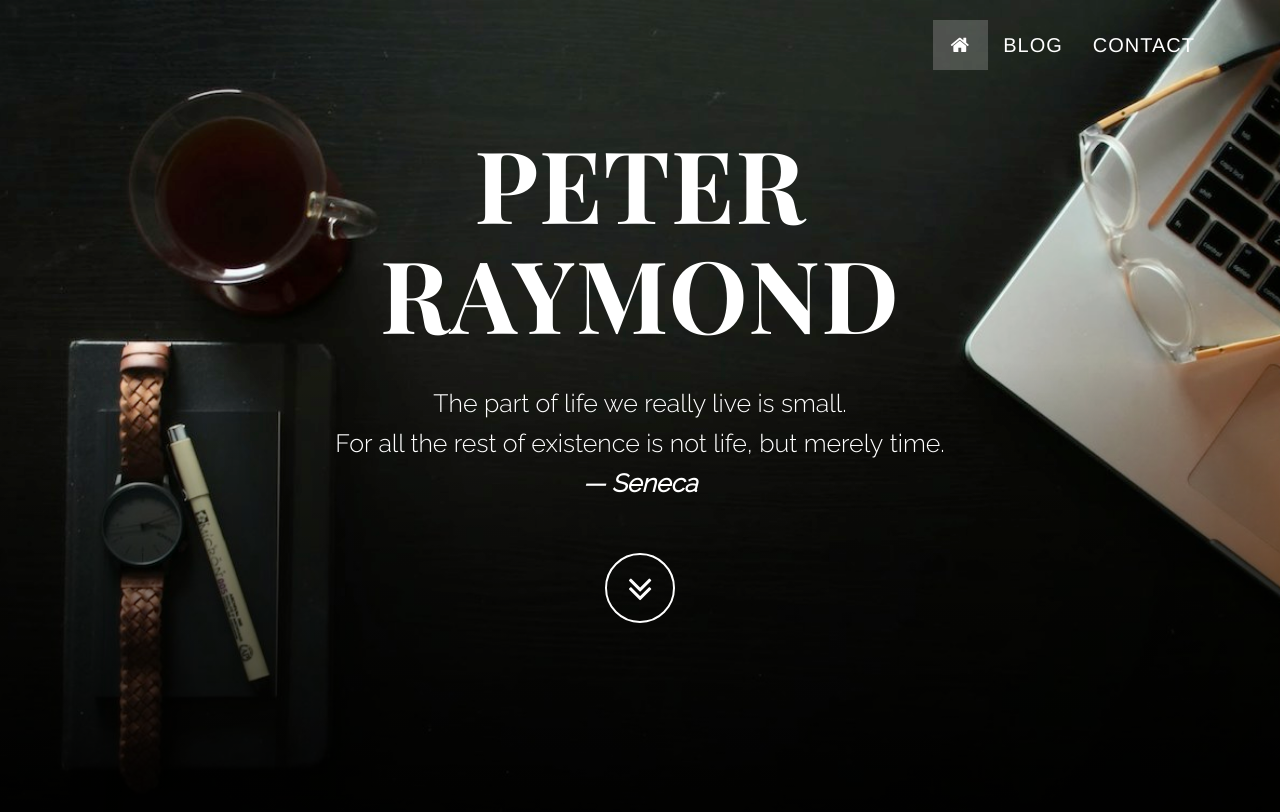
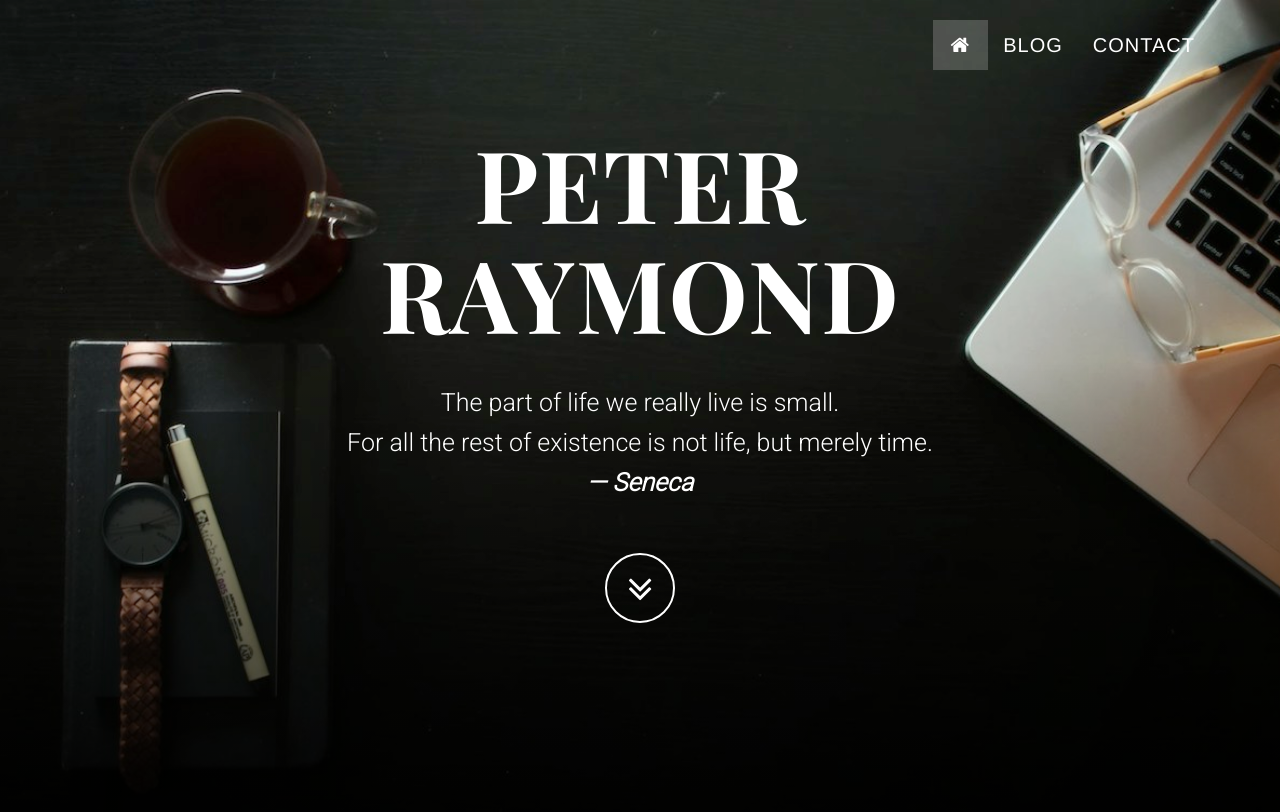
Before and after one commit to peterkraymond/peterkraymond.github.io, a Jekyll site: the page built from index.html, in a window 1280 px wide and 900 px high. Shown: the top 812 px of the window. Built offline with Jekyll 4.4.1, drawn with Linux system fonts in a browser that asks for light colours; nearby versions of some CDN libraries.

Commit message:
updating fonts

```diff
--- a/_layouts/default.html
+++ b/_layouts/default.html
@@ -29,7 +29,7 @@
     <link href='http://fonts.googleapis.com/css?family=Playfair+Display+SC:700' rel='stylesheet' type='text/css'>
 
     <!-- Body Font -->
-    <link href='http://fonts.googleapis.com/css?family=Raleway:300' rel='stylesheet' type='text/css'>
+    <link href='http://fonts.googleapis.com/css?family=Roboto:300' rel='stylesheet' type='text/css'>
 
     <!-- HTML5 Shim and Respond.js IE8 support of HTML5 elements and media queries -->
     <!-- WARNING: Respond.js doesn't work if you view the page via file:// -->
--- a/css/grayscale.css
+++ b/css/grayscale.css
@@ -7,7 +7,7 @@
 body {
     width: 100%;
     height: 100%;
-    font-family: 'Raleway', sans-serif;
+    font-family: 'Roboto', sans-serif;
     color: #fff;
     background-color: #000;
 }
```
